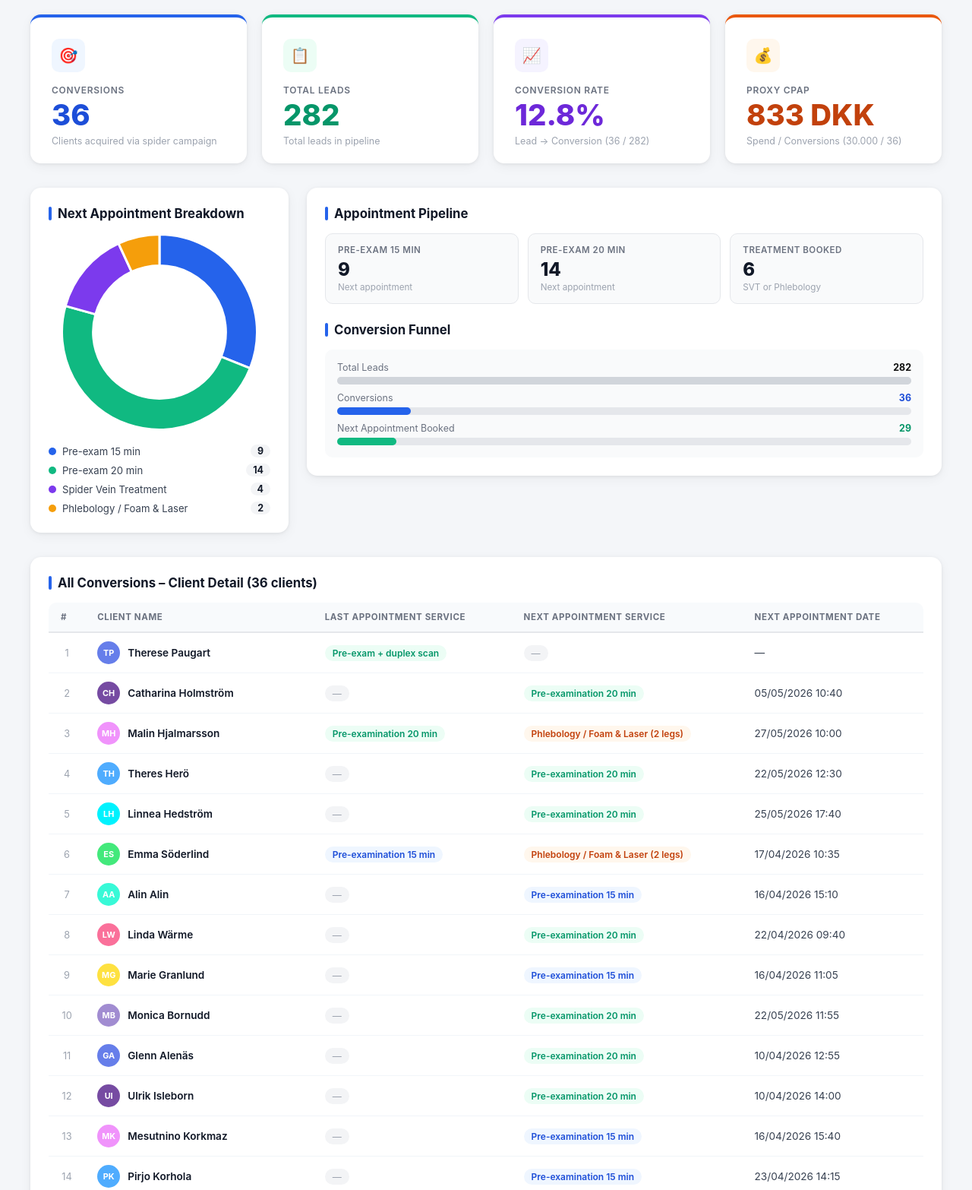
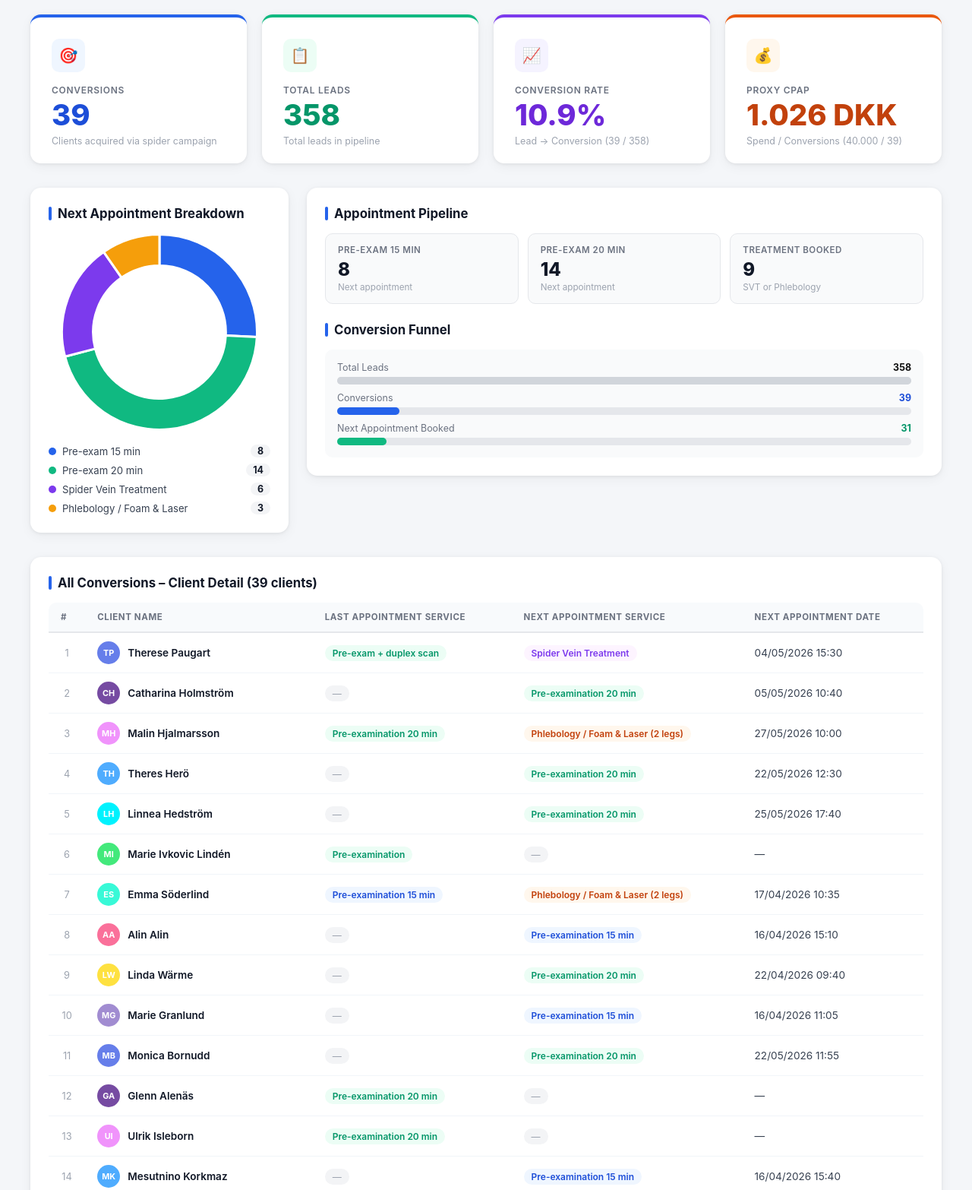
Before and after one commit to AdminNHG/se-spider-vein-dashboard, a plain HTML site: page index.html in a window 1280 px wide. Shown: the part 120-1686 px from the top of the page at 76% size. Drawn offline with nearby package versions, Linux system fonts and the light colour scheme.

Commit message:
Update SE dashboard: 358 leads, 39 conversions, 40.000 DKK spend

```diff
--- a/index.html
+++ b/index.html
@@ -342,26 +342,26 @@
     <div class="kpi-card blue">
       <div class="icon">🎯</div>
       <div class="label">Conversions</div>
-      <div class="value">36</div>
+      <div class="value">39</div>
       <div class="desc">Clients acquired via spider campaign</div>
     </div>
     <div class="kpi-card green">
       <div class="icon">📋</div>
       <div class="label">Total Leads</div>
-      <div class="value">282</div>
+      <div class="value">358</div>
       <div class="desc">Total leads in pipeline</div>
     </div>
     <div class="kpi-card purple">
       <div class="icon">📈</div>
       <div class="label">Conversion Rate</div>
-      <div class="value">12.8%</div>
-      <div class="desc">Lead → Conversion (36 / 282)</div>
+      <div class="value">10.9%</div>
+      <div class="desc">Lead → Conversion (39 / 358)</div>
     </div>
     <div class="kpi-card orange">
       <div class="icon">💰</div>
       <div class="label">Proxy CPAP</div>
-      <div class="value">833 DKK</div>
-      <div class="desc">Spend / Conversions (30.000 / 36)</div>
+      <div class="value">1.026 DKK</div>
+      <div class="desc">Spend / Conversions (40.000 / 39)</div>
     </div>
   </div>
 
@@ -383,7 +383,7 @@
       <div class="pipeline-grid">
         <div class="pipeline-item">
           <div class="pi-label">Pre-exam 15 min</div>
-          <div class="pi-val">9</div>
+          <div class="pi-val">8</div>
           <div class="pi-sub">Next appointment</div>
         </div>
         <div class="pipeline-item">
@@ -393,7 +393,7 @@
         </div>
         <div class="pipeline-item">
           <div class="pi-label">Treatment Booked</div>
-          <div class="pi-val">6</div>
+          <div class="pi-val">9</div>
           <div class="pi-sub">SVT or Phlebology</div>
         </div>
       </div>
@@ -404,7 +404,7 @@
           <!-- Leads bar -->
           <div>
             <div style="display:flex;justify-content:space-between;font-size:.78rem;color:#6b7280;margin-bottom:5px;">
-              <span>Total Leads</span><span style="font-weight:700;color:#111">282</span>
+              <span>Total Leads</span><span style="font-weight:700;color:#111">358</span>
             </div>
             <div style="background:#e5e7eb;border-radius:99px;height:10px;">
               <div style="background:#d1d5db;border-radius:99px;height:10px;width:100%;"></div>
@@ -413,19 +413,19 @@
           <!-- Conversions bar -->
           <div>
             <div style="display:flex;justify-content:space-between;font-size:.78rem;color:#6b7280;margin-bottom:5px;">
-              <span>Conversions</span><span style="font-weight:700;color:#1d4ed8">36</span>
+              <span>Conversions</span><span style="font-weight:700;color:#1d4ed8">39</span>
             </div>
             <div style="background:#e5e7eb;border-radius:99px;height:10px;">
-              <div style="background:#2563eb;border-radius:99px;height:10px;width:12.77%;"></div>
+              <div style="background:#2563eb;border-radius:99px;height:10px;width:10.89%;"></div>
             </div>
           </div>
           <!-- All converted clients have next appointment -->
           <div>
             <div style="display:flex;justify-content:space-between;font-size:.78rem;color:#6b7280;margin-bottom:5px;">
-              <span>Next Appointment Booked</span><span style="font-weight:700;color:#059669">29</span>
+              <span>Next Appointment Booked</span><span style="font-weight:700;color:#059669">31</span>
             </div>
             <div style="background:#e5e7eb;border-radius:99px;height:10px;">
-              <div style="background:#10b981;border-radius:99px;height:10px;width:10.28%;"></div>
+              <div style="background:#10b981;border-radius:99px;height:10px;width:8.66%;"></div>
             </div>
           </div>
         </div>
@@ -436,7 +436,7 @@
 
   <!-- ── CLIENT TABLE ── -->
   <div class="card">
-    <div class="section-title">All Conversions &ndash; Client Detail (36 clients)</div>
+    <div class="section-title">All Conversions &ndash; Client Detail (39 clients)</div>
     <div class="table-wrap">
       <table>
         <thead>
@@ -456,48 +456,51 @@
 </main>
 
 <footer>
-  SE Spider Vein Campaign · Nordic Health Group · Data source: Pabau Analytics · Updated April 10, 2026
+  SE Spider Vein Campaign · Nordic Health Group · Data source: Pabau Analytics · Updated April 13, 2026
 </footer>
 
 <script>
   // ── DATA ──────────────────────────────────────────────────────────────
   const clients = [
-    { name: "Therese Paugart",           last: "Pre-exam + duplex scan",  next: "",                                   nextDate: "" },
+    { name: "Therese Paugart",           last: "Pre-exam + duplex scan",  next: "Spider Vein Treatment",              nextDate: "04/05/2026 15:30" },
     { name: "Catharina Holmström",       last: "",                        next: "Pre-examination 20 min",             nextDate: "05/05/2026 10:40" },
     { name: "Malin Hjalmarsson",         last: "Pre-examination 20 min",  next: "Phlebology / Foam & Laser (2 legs)", nextDate: "27/05/2026 10:00" },
     { name: "Theres Herö",               last: "",                        next: "Pre-examination 20 min",             nextDate: "22/05/2026 12:30" },
     { name: "Linnea Hedström",           last: "",                        next: "Pre-examination 20 min",             nextDate: "25/05/2026 17:40" },
+    { name: "Marie Ivkovic Lindén",      last: "Pre-examination",          next: "",                                   nextDate: "" },
     { name: "Emma Söderlind",            last: "Pre-examination 15 min",  next: "Phlebology / Foam & Laser (2 legs)", nextDate: "17/04/2026 10:35" },
     { name: "Alin Alin",                 last: "",                        next: "Pre-examination 15 min",             nextDate: "16/04/2026 15:10" },
     { name: "Linda Wärme",               last: "",                        next: "Pre-examination 20 min",             nextDate: "22/04/2026 09:40" },
     { name: "Marie Granlund",            last: "",                        next: "Pre-examination 15 min",             nextDate: "16/04/2026 11:05" },
     { name: "Monica Bornudd",            last: "",                        next: "Pre-examination 20 min",             nextDate: "22/05/2026 11:55" },
-    { name: "Glenn Alenäs",              last: "",                        next: "Pre-examination 20 min",             nextDate: "10/04/2026 12:55" },
-    { name: "Ulrik Isleborn",            last: "",                        next: "Pre-examination 20 min",             nextDate: "10/04/2026 14:00" },
+    { name: "Glenn Alenäs",              last: "Pre-examination 20 min",  next: "",                                   nextDate: "" },
+    { name: "Ulrik Isleborn",            last: "Pre-examination 20 min",  next: "",                                   nextDate: "" },
     { name: "Mesutnino Korkmaz",         last: "",                        next: "Pre-examination 15 min",             nextDate: "16/04/2026 15:40" },
     { name: "Pirjo Korhola",             last: "",                        next: "Pre-examination 15 min",             nextDate: "23/04/2026 14:15" },
     { name: "Sara Nilsson",              last: "",                        next: "Pre-examination 20 min",             nextDate: "23/04/2026 11:30" },
     { name: "Claes Valberg",             last: "",                        next: "Pre-examination 15 min",             nextDate: "20/04/2026 14:00" },
     { name: "Rebecka Landberg",          last: "",                        next: "Pre-examination 20 min",             nextDate: "28/04/2026 12:30" },
     { name: "Sandra Berg",               last: "Pre-examination 20 min",  next: "Spider Vein Treatment",              nextDate: "25/05/2026 18:20" },
-    { name: "Helene Westin-Pettersson",  last: "",                        next: "Pre-examination 15 min",             nextDate: "10/04/2026 14:15" },
+    { name: "Helene Westin-Pettersson",  last: "Pre-examination 15 min",  next: "Spider Vein Treatment",              nextDate: "27/04/2026 14:00" },
     { name: "Mathilda Frick",            last: "",                        next: "Pre-examination 20 min",             nextDate: "04/05/2026 10:55" },
     { name: "Inger Johanne Lövenskiold", last: "",                        next: "Spider Vein Treatment",              nextDate: "17/04/2026 12:30" },
-    { name: "Eva Granbohm",              last: "",                        next: "Spider Vein Treatment",              nextDate: "13/04/2026 11:15" },
+    { name: "Eva Granbohm",              last: "",                        next: "Spider Vein Treatment",              nextDate: "13/04/2026 14:45" },
     { name: "Susanne Karlsson",          last: "",                        next: "Pre-examination 20 min",             nextDate: "27/04/2026 13:45" },
     { name: "Hans Hoffman",              last: "",                        next: "",                                   nextDate: "" },
     { name: "Anna-Stina Svedlund",       last: "",                        next: "Pre-examination 20 min",             nextDate: "28/04/2026 13:20" },
     { name: "Gabriela Björnkill",        last: "",                        next: "Pre-examination 20 min",             nextDate: "21/04/2026 10:20" },
     { name: "Maja Norling",              last: "",                        next: "",                                   nextDate: "" },
     { name: "Kjell Jonsson",             last: "Pre-examination 20 min",  next: "",                                   nextDate: "" },
-    { name: "Mats Larsson",              last: "",                        next: "Pre-examination 15 min",             nextDate: "10/04/2026 10:05" },
+    { name: "Mats Larsson",              last: "Pre-examination 15 min",  next: "Phlebology / Foam & Laser (1 leg)",  nextDate: "07/05/2026 09:35" },
     { name: "Alexandra Ghanim",          last: "",                        next: "Pre-examination 15 min",             nextDate: "07/05/2026 13:40" },
     { name: "Carin Carlgren",            last: "",                        next: "Spider Vein Treatment",              nextDate: "20/04/2026 13:00" },
     { name: "Suzanne Fritz",             last: "",                        next: "Pre-examination 15 min",             nextDate: "17/04/2026 13:15" },
     { name: "Nada Somers",               last: "",                        next: "Pre-examination 20 min",             nextDate: "20/04/2026 09:00" },
-    { name: "Ann-Louise Ulvenvall",      last: "",                        next: "",                                   nextDate: "" },
-    { name: "Annika Johansson",          last: "",                        next: "",                                   nextDate: "" },
-    { name: "Thamira Hadi",              last: "",                        next: "",                                   nextDate: "" },
+    { name: "Ann-Louise Ulvenvall",      last: "",                        next: "Pre-examination 20 min",             nextDate: "29/04/2026 09:10" },
+    { name: "Annika Johansson",          last: "",                        next: "Pre-examination 15 min",             nextDate: "13/04/2026 14:00" },
+    { name: "Thamira Hadi",              last: "",                        next: "Pre-examination 20 min",             nextDate: "29/04/2026 11:40" },
+    { name: "Bo Eriksson",               last: "",                        next: "",                                   nextDate: "" },
+    { name: "Marie Ivkovic",             last: "",                        next: "",                                   nextDate: "" },
   ];
 
   // ── SERVICE PILL ──────────────────────────────────────────────────────
@@ -540,10 +543,10 @@
 
   // ── DONUT CHART ──────────────────────────────────────────────────────
   const serviceData = [
-    { label: 'Pre-exam 15 min',           count: 9,  color: '#2563eb' },
+    { label: 'Pre-exam 15 min',           count: 8,  color: '#2563eb' },
     { label: 'Pre-exam 20 min',           count: 14, color: '#10b981' },
-    { label: 'Spider Vein Treatment',     count: 4,  color: '#7c3aed' },
-    { label: 'Phlebology / Foam & Laser', count: 2,  color: '#f59e0b' },
+    { label: 'Spider Vein Treatment',     count: 6,  color: '#7c3aed' },
+    { label: 'Phlebology / Foam & Laser', count: 3,  color: '#f59e0b' },
   ];
 
   const ctx = document.getElementById('serviceChart').getContext('2d');
```
